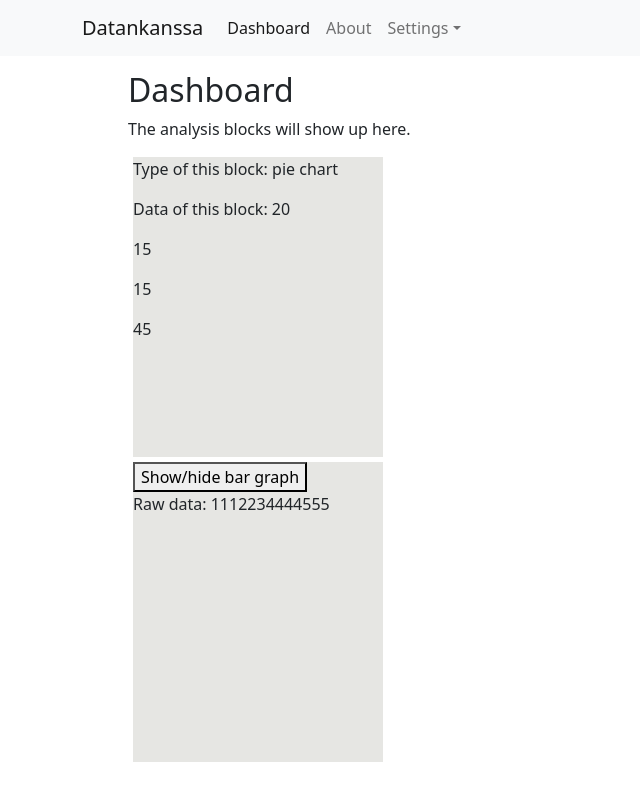
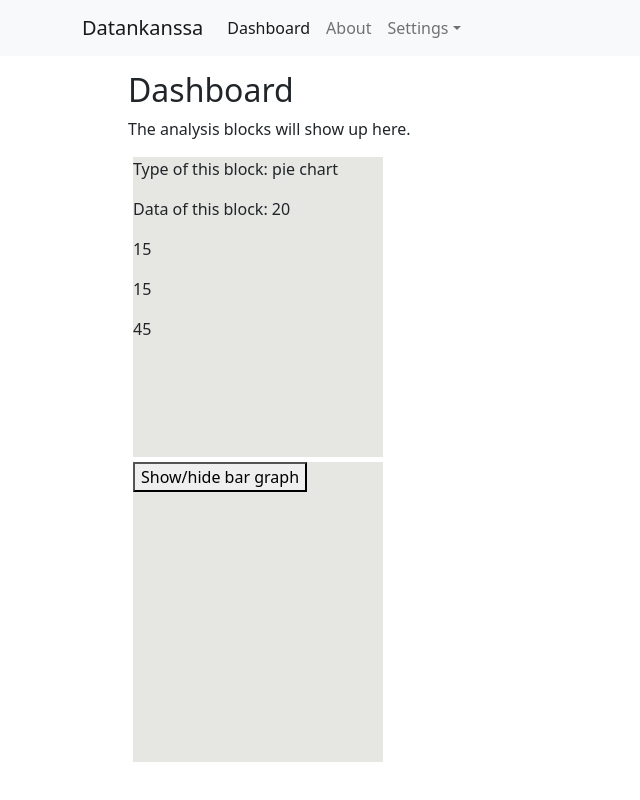
Before and after one commit to henrituol/datankanssa, a React (Create React App) app in the folder client/: page / in a window 1280 px wide. Shown: the whole page, without its empty margins (0-640 px from the left). Built offline with nearby package versions, Linux system fonts and the light colour scheme.

Commit message:
Deleted test texts

```diff
--- a/client/src/components/BarGraph.js
+++ b/client/src/components/BarGraph.js
@@ -12,9 +12,6 @@ function BarGraph(props) {
     const activateD3 = () => {
         if (historgramIsHidden === true) {
             historgramIsHidden = false;
-
-            d3.selectAll("#bargraphText").style("color", "blue");
-            d3.select(".bargraph").append("p").attr("id", "helloId").text("Hello!");
 
             // Add the svg object to the bargraph div.
             const svg = d3.select(".bargraph")
@@ -76,9 +73,6 @@ function BarGraph(props) {
     return (
         <div className="bargraph">
             <button onClick={activateD3}>Show/hide bar graph</button>
-            <p id="bargraphText">
-                Raw data: {props.data}
-            </p>
         </div>
     );
 
```
